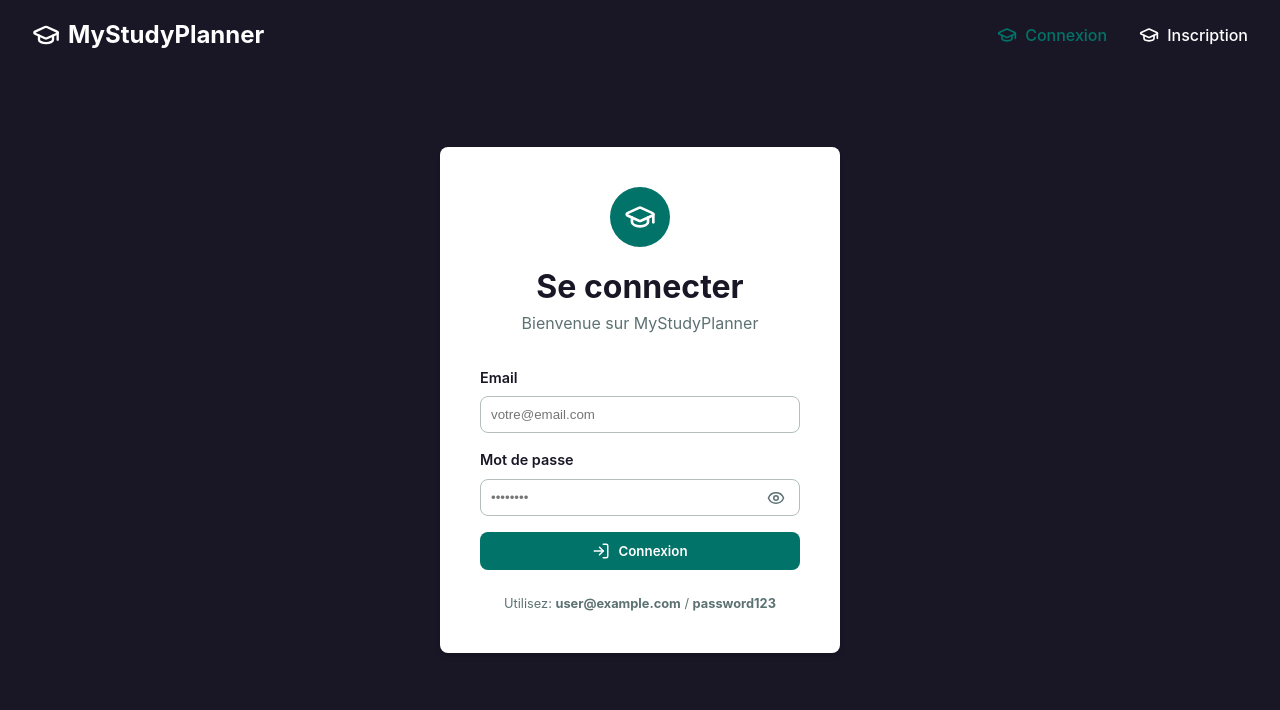
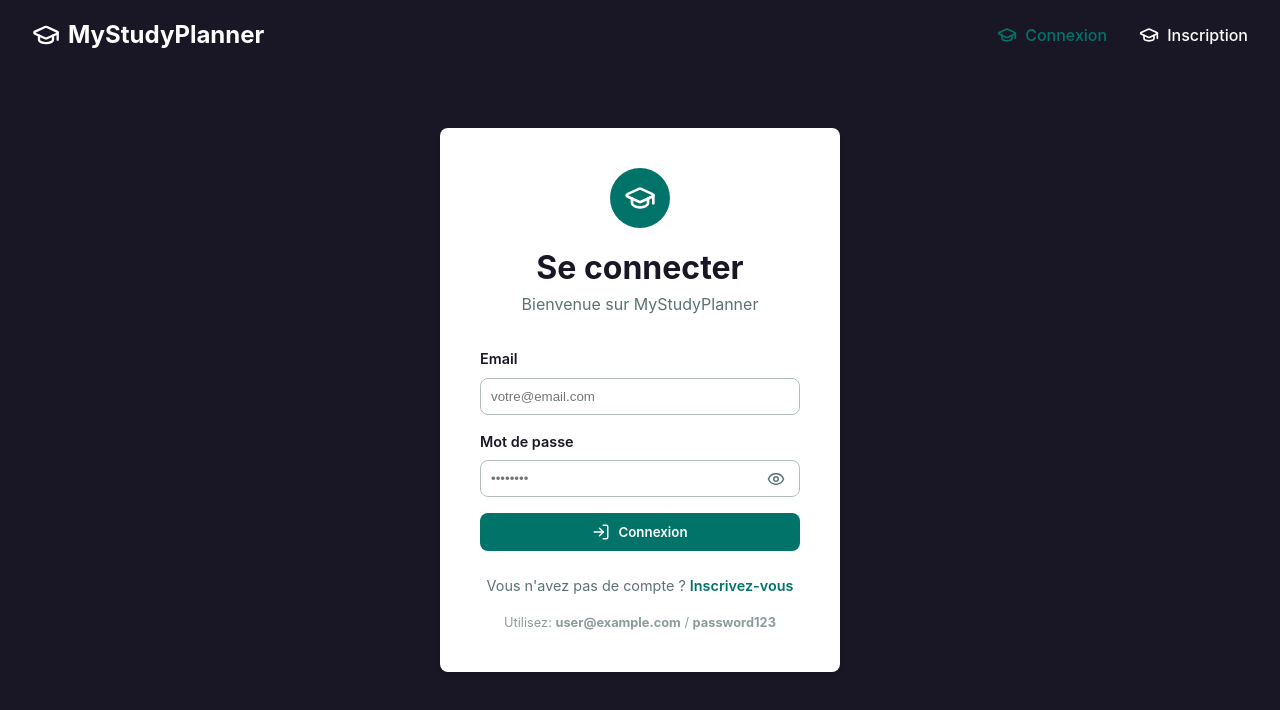
Before and after one commit to idy-00/mystudyplanner, a React (Vite) app: page /login in a window 1280 px wide. Shown: the top 710 px of the page. Built offline with nearby package versions, Linux system fonts and the light colour scheme.

Commit message:
feat: add registration link to login page

```diff
--- a/src/views/Login.jsx
+++ b/src/views/Login.jsx
@@ -1,7 +1,7 @@
 import React, { useState } from 'react';
 import { useAuth } from '../context/AuthContext';
-import { useNavigate } from 'react-router-dom';
 import { LogIn, GraduationCap, Eye, EyeOff } from 'lucide-react';
+import { Link, useNavigate } from 'react-router-dom';
 
 const Login = () => {
     const [email, setEmail] = useState('');
@@ -106,7 +106,12 @@ const Login = () => {
                         Connexion
                     </button>
 
-                    <div style={{ marginTop: '1.5rem', textAlign: 'center', fontSize: '0.8rem', color: 'var(--text-secondary)' }}>
+                    <div style={{ marginTop: '1.5rem', textAlign: 'center', fontSize: '0.9rem' }}>
+                        <span style={{ color: 'var(--text-secondary)' }}>Vous n'avez pas de compte ? </span>
+                        <Link to="/register" style={{ color: 'var(--accent)', fontWeight: 600, textDecoration: 'none' }}>Inscrivez-vous</Link>
+                    </div>
+
+                    <div style={{ marginTop: '1rem', textAlign: 'center', fontSize: '0.8rem', color: 'var(--text-secondary)', opacity: 0.7 }}>
                         <p>Utilisez: <strong>user@example.com</strong> / <strong>password123</strong></p>
                     </div>
                 </form>
```
